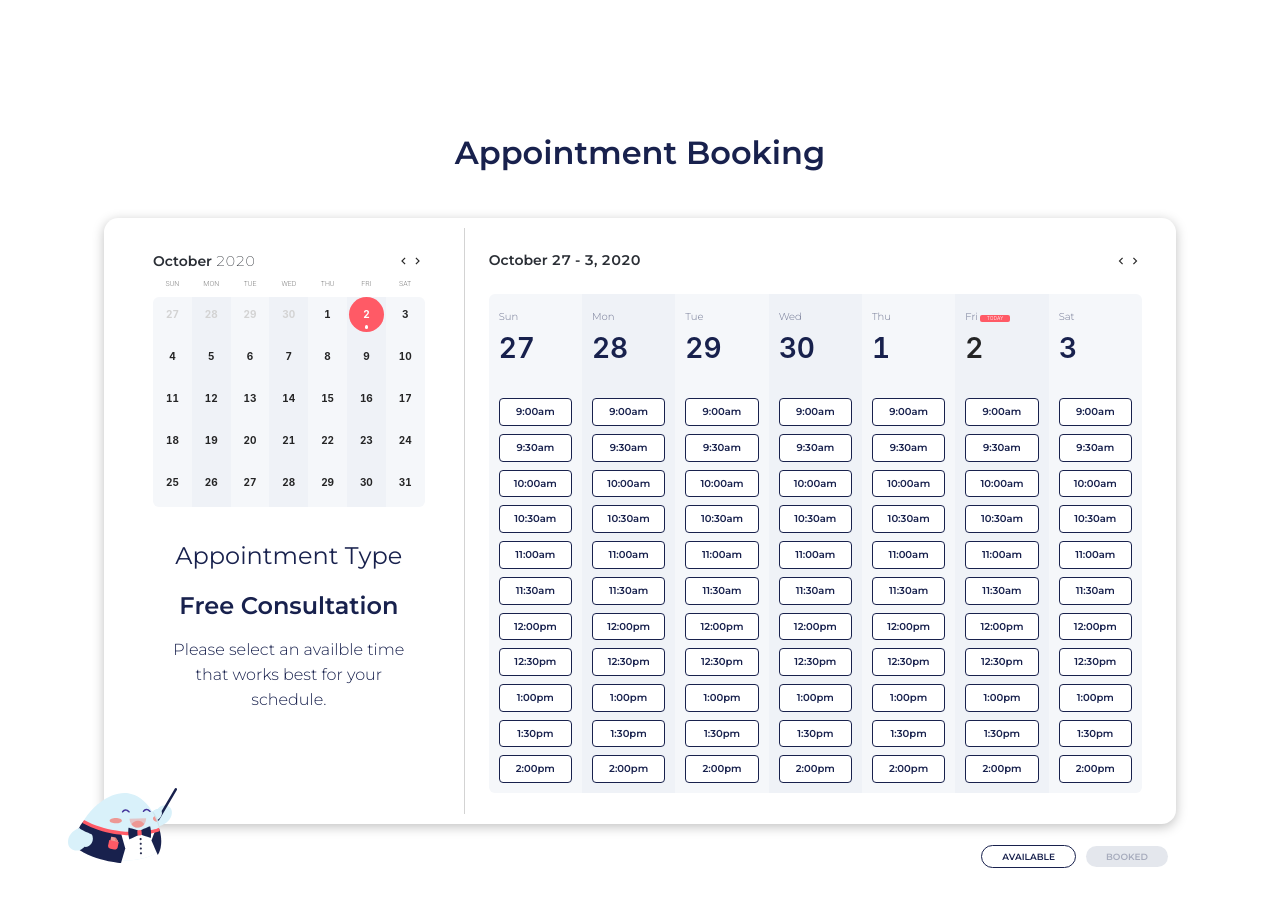
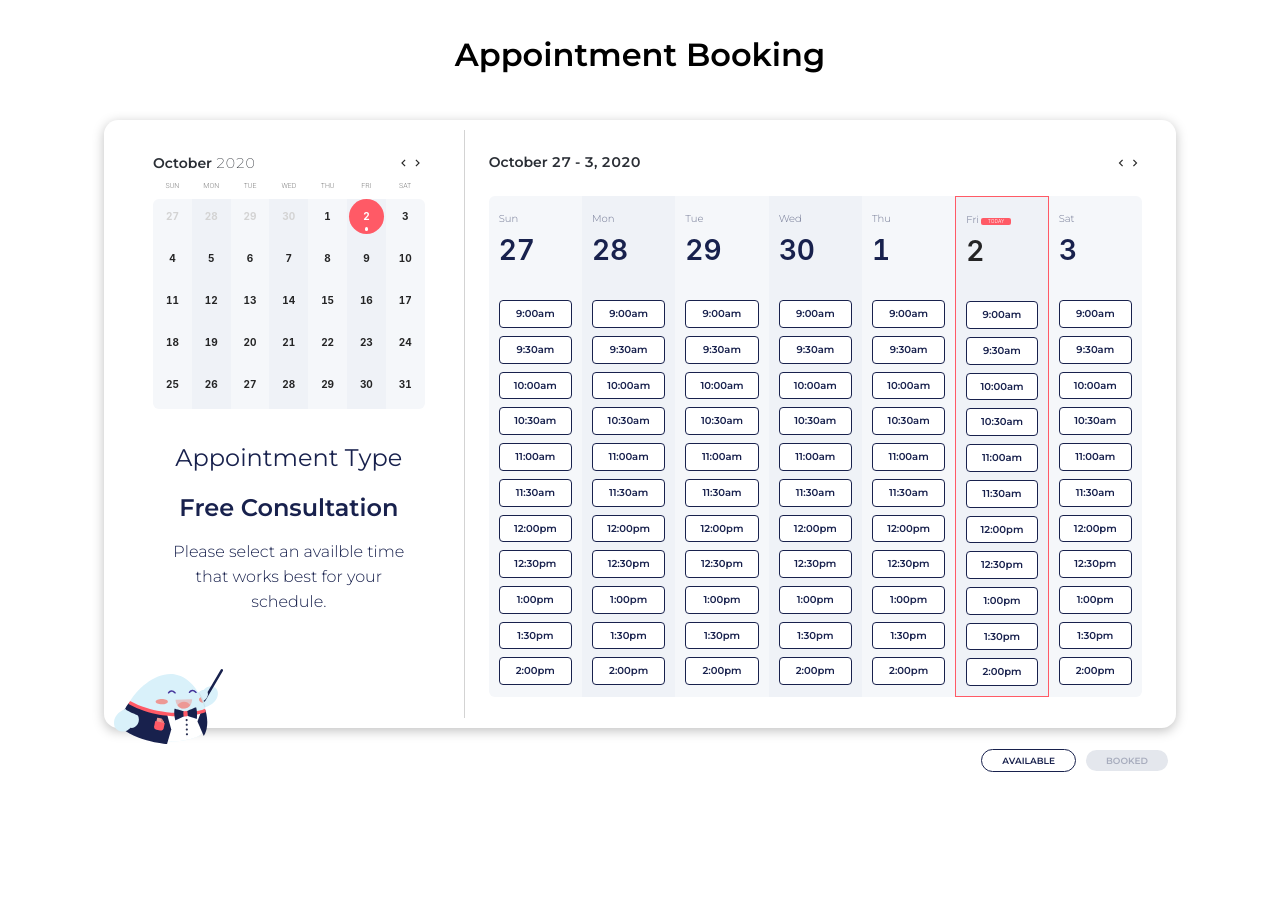
Before and after one commit to LanreDaDev/phyxable, a React (Create React App) app: page / in a window 1280 px wide. Shown: the top 906 px of the page. Built offline with nearby package versions, Linux system fonts and the light colour scheme.

Commit message:
completed the project"

```diff
--- a/src/App.css
+++ b/src/App.css
@@ -1,7 +1,7 @@
 @import url("https://fonts.googleapis.com/css2?family=Montserrat:wght@100;200;300;400;600&display=swap");
 @import url("https://fonts.googleapis.com/css2?family=Roboto:wght@300&display=swap");
 .App {
-  padding: 10%;
+  padding: 30px 10% 10%;
 }
 
 /* The Modal (background) */
@@ -43,7 +43,7 @@
 
 .close:hover,
 .close:focus {
-  color: #000;
+  color: #ff5a66;
   text-decoration: none;
   cursor: pointer;
 }
@@ -65,8 +65,8 @@
 
 .svgMascot {
   position: relative;
-  bottom: -40em;
-  left: -5em;
+  bottom: -38.5em;
+  left: -1.75em;
 }
 .available {
   background-color: #fff;
@@ -143,11 +143,12 @@
   /* opacity: 0.3, */
   padding-top: 5px;
   padding-bottom: 5px;
+  border: 1px solid #18214d;
 }
 .timeButtonsSelected {
   background: #c9ccd7;
   opacity: 0.3;
-  border-style: none;
+  border: 1px solid #c9ccd7;
   color: #18214d;
   border-radius: 4px;
   width: 100%;
--- a/src/App.js
+++ b/src/App.js
@@ -23,7 +23,7 @@ function App(props) {
         style={{
           textAlign: "center",
           fontSize: 32 + `px`,
-          color: "#18214D",
+          color: "#000",
           fontFamily: "Montserrat, sans-serif",
           fontWeight: 600,
           marginBottom: 40,
--- a/src/AptSetter.js
+++ b/src/AptSetter.js
@@ -154,7 +154,7 @@ function AptSetter(props) {
                     </Col>
                   </Row>
                 </Col>
-                <Col style={{ marginTop: 80 }}>
+                <Col style={{ marginTop: 40 }}>
                   <button className="modalButton" onClick={makeAppointment}>
                     MAKE APPOINTMENT
                   </button>
--- a/src/WeekView.js
+++ b/src/WeekView.js
@@ -145,6 +145,18 @@ function WeekView(props) {
                   key={day}
                   style={{
                     background: i % 2 == 0 ? null : "#eff2f7",
+
+                    borderWidth: 1 + `px`,
+                    borderColor:
+                      format(props.currentDay, "MM/dd/yyyy") ===
+                      format(day, "MM/dd/yyyy")
+                        ? "#FF5A66"
+                        : "",
+                    borderStyle:
+                      format(props.currentDay, "MM/dd/yyyy") ===
+                      format(day, "MM/dd/yyyy")
+                        ? "solid"
+                        : "none",
                   }}
                   className="weekCell"
                 >
```
